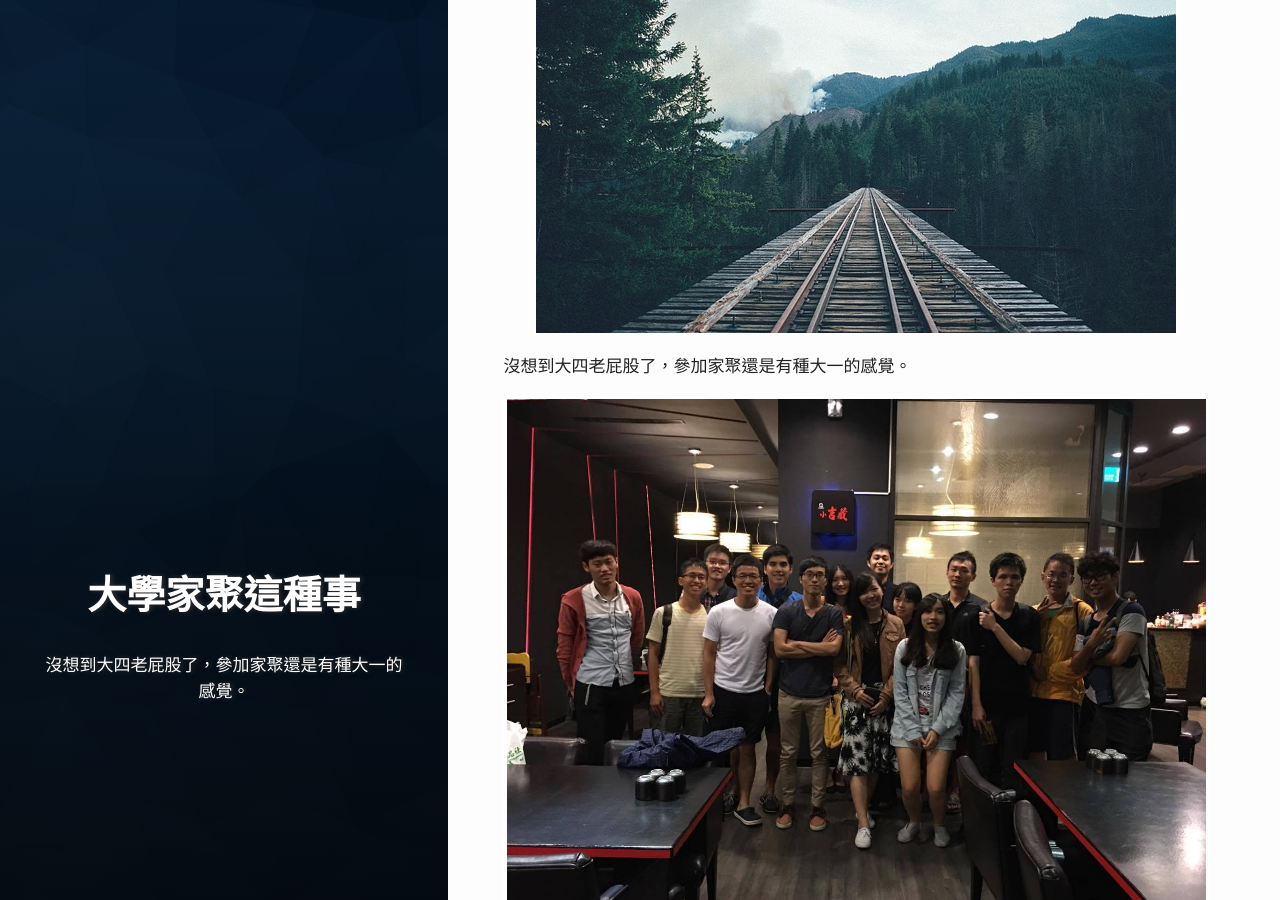
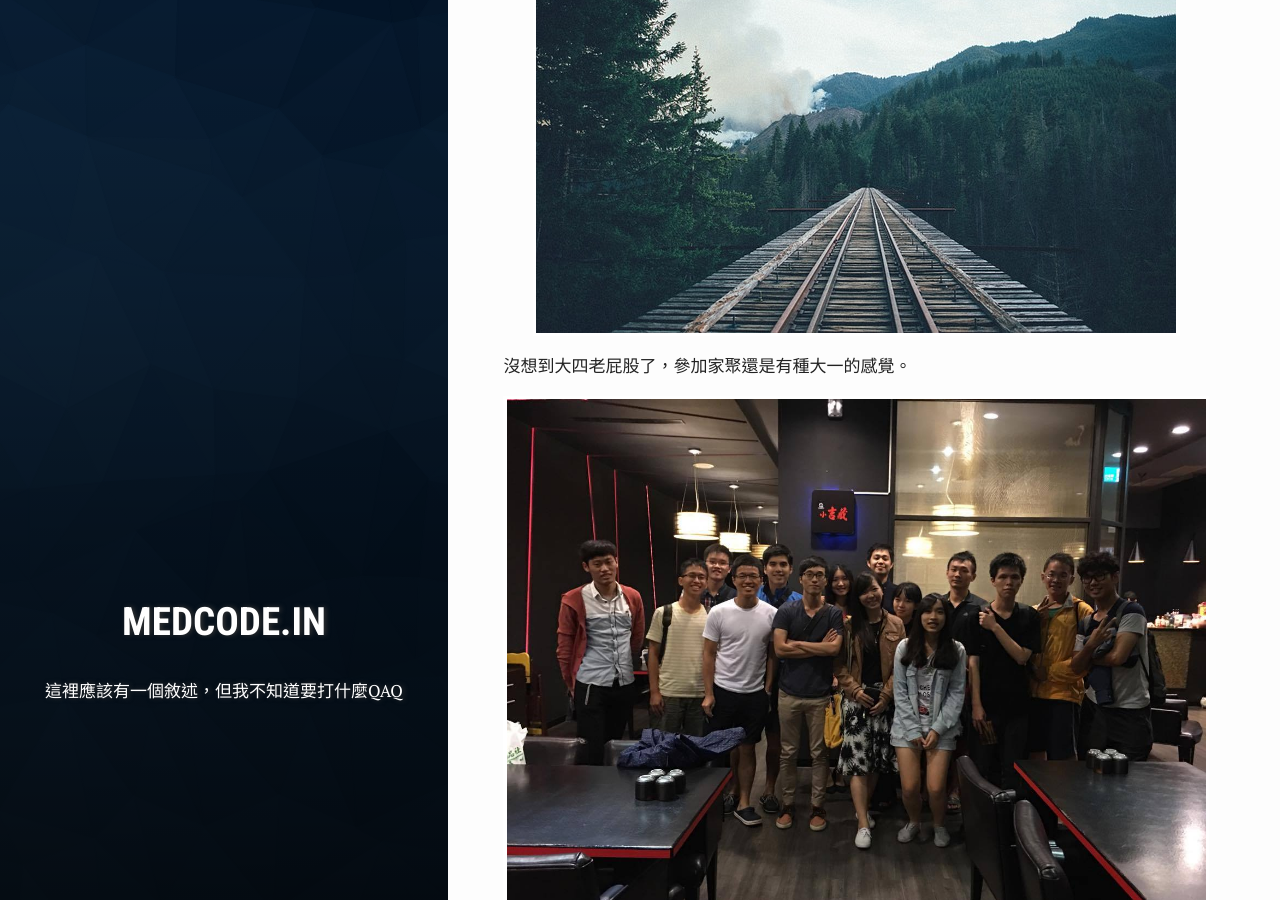
Before and after one commit to nps798/nps798.github.io, a Jekyll site: the page built from _posts/2016-09-28-大學家聚這種事.md, in a window 1280 px wide and 900 px high, scrolled down 314 px. Built offline with Jekyll 4.4.1, drawn with Linux system fonts in a browser that asks for light colours; comment, search, counter and statistics services are not loaded.

Commit message:
aside summary title edit

```diff
--- a/_config.yml
+++ b/_config.yml
@@ -9,9 +9,7 @@
 title: MedCode.in
 email: nps798@gmail.com
 description: > # this means to ignore newlines until "baseurl:"
-  Write an awesome description for your new site here. You can edit this
-  line in _config.yml. It will appear in your document head meta (for
-  Google search results) and in your feed.xml site description.
+  這裡應該有一個敘述，但我不知道要打什麼QAQ
 baseurl: "" # the subpath of your site, e.g. /blog
 lang: "zh_tw"
 url: "https://blog.medcode.in" # the base hostname & protocol for your site
--- a/_includes/aside.html
+++ b/_includes/aside.html
@@ -11,16 +11,14 @@
     <div class="cover-text">
       <div class="heading">
 
+          {{ site.title }}
 
-        {{ page.title }}
 
 
       </div>
 
       <p>
-        {% if page.summary %}
-          {{ page.summary }}
-        {% endif %}
+          {{ site.description }}
       </p>
 
     </div>
```
